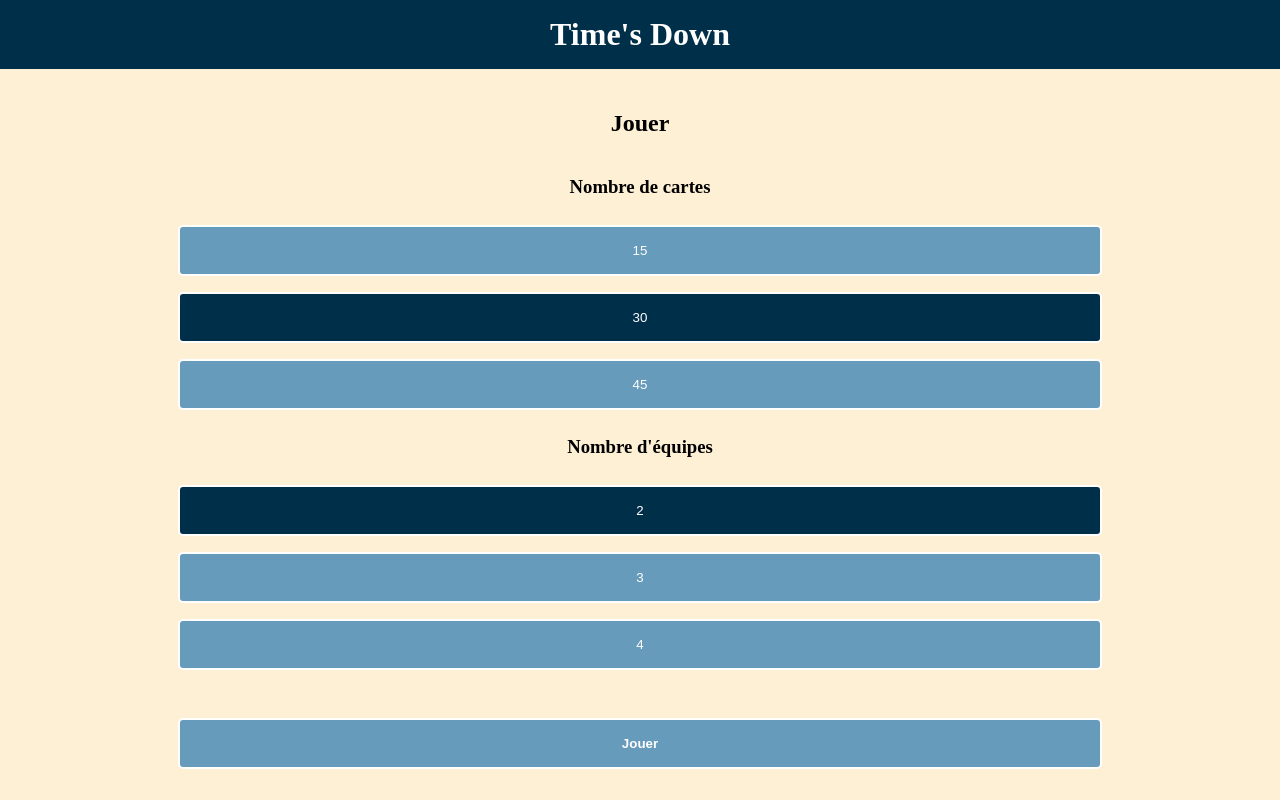
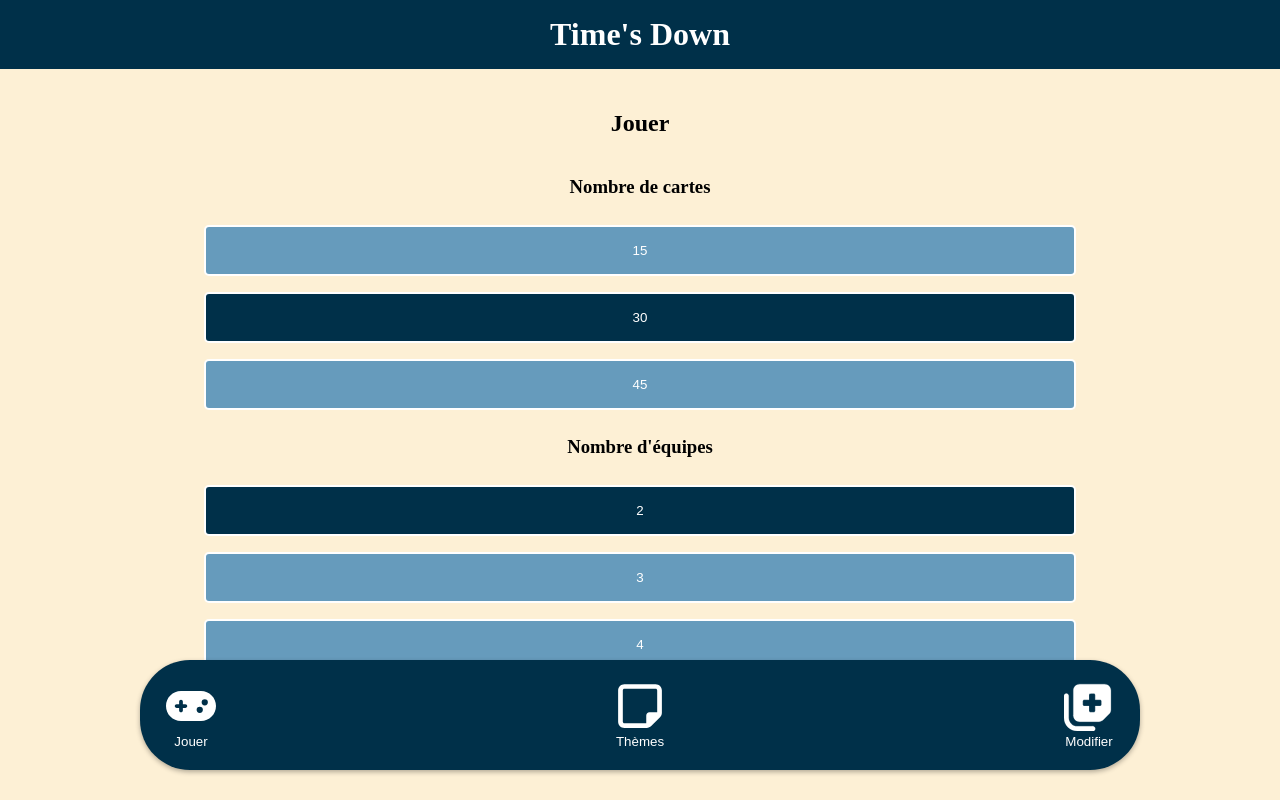
Before and after one commit to Nicolas-Delbovier/TimesDownPWA, a Vue app: page / in a window 1280 px wide. Shown: the top 800 px of the page. Built offline with nearby package versions, Linux system fonts and the light colour scheme.

Commit message:
Make navbar sticky

```diff
--- a/src/App.vue
+++ b/src/App.vue
@@ -46,7 +46,6 @@ export default {
   min-width:100vw;
   max-width: 100vw;
   background-color: var(--color-3);
-  overflow-x: hidden;
 }
 
 h1 {
--- a/src/components/NavBar.vue
+++ b/src/components/NavBar.vue
@@ -26,8 +26,6 @@ export default {
 
 <style scoped>
 .navbar-container{
-    position: sticky;
-    bottom:0;
     border-radius: 50px;
     box-shadow: 0px 2px 5px rgba(0,0,0,0.3);
     padding: 20px;
--- a/src/views/Menu.vue
+++ b/src/views/Menu.vue
@@ -9,33 +9,34 @@
     </div>
 </template>
 
+<script>
+import NavBar from "../components/NavBar.vue";
+import ThemesSelection from "./ThemesSelection.vue";
+import Modifications from "./Modifications.vue";
+import Play from "./Play.vue";
 
-<script>
-import NavBar from '../components/NavBar.vue'
-import ThemesSelection from './ThemesSelection.vue';
-import Modifications from './Modifications.vue';
-import Play from './Play.vue';
-
-import jsonData from '../../data/data.json';
+import jsonData from "../../data/data.json";
 
 export default {
     data() {
         return {
-            contentView: 'play',
-            decks: jsonData['decks'],
-            selectedThemes: jsonData['decks'].map(x => x['theme']).reduce((acc, theme) => {
-                acc[theme] = true;
-                return acc
-            }, {}),
+            contentView: "play",
+            decks: jsonData["decks"],
+            selectedThemes: jsonData["decks"]
+                .map((x) => x["theme"])
+                .reduce((acc, theme) => {
+                    acc[theme] = true;
+                    return acc;
+                }, {}),
             nbCardsToPlay: 30,
-            nbTeams: 2
+            nbTeams: 2,
         };
     },
     components: {
         NavBar,
         ThemesSelection,
         Play,
-        Modifications
+        Modifications,
     },
     methods: {
         updateNbCards(message) {
@@ -47,24 +48,22 @@ export default {
         startGame(message) {
             let allWords = [];
             for (let deck of this.decks) {
-                if (this.selectedThemes[deck['theme']]) {
-                    allWords = allWords.concat(deck['words']);
+                if (this.selectedThemes[deck["theme"]]) {
+                    allWords = allWords.concat(deck["words"]);
                 }
             }
             allWords = allWords.slice(0, this.nbCardsToPlay);
-            allWords = allWords.sort(() => 0.5 - Math.random())
-            this.$emit('startGame', { 'words': allWords, 'nbTeams': this.nbTeams })
+            allWords = allWords.sort(() => 0.5 - Math.random());
+            this.$emit("startGame", { words: allWords, nbTeams: this.nbTeams });
         },
         changeMenuView(message) {
             this.contentView = message;
         },
         updateSelectedThemes(message) {
-            this.selectedThemes[message['theme']] = message['use'];
-        }
-
+            this.selectedThemes[message["theme"]] = message["use"];
+        },
     },
-
-}
+};
 </script>
 
 <style scoped>
@@ -79,6 +78,8 @@ export default {
 .nav {
     width: 75vw;
     position: sticky;
-    bottom: 3vh;
+    bottom: 30px;
+    margin: auto;
+    margin-top: 20px;
 }
 </style>
```
